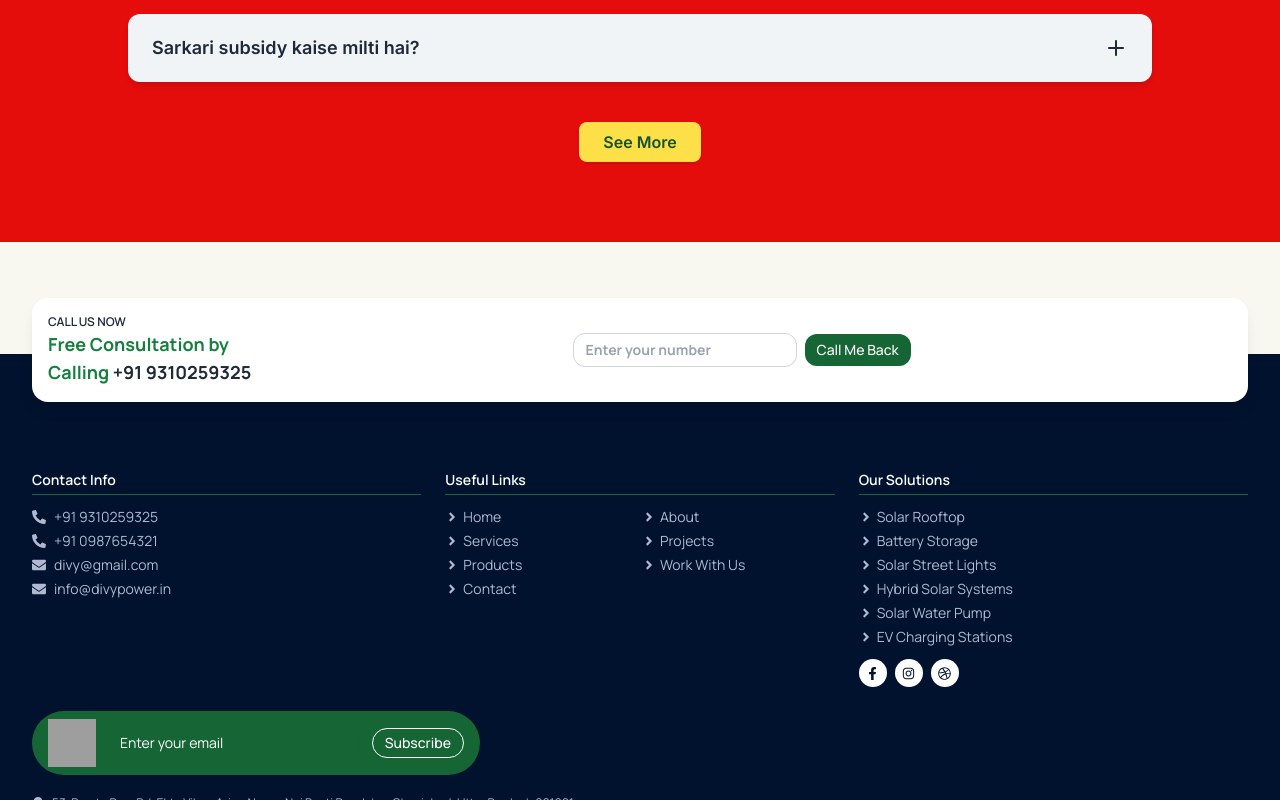
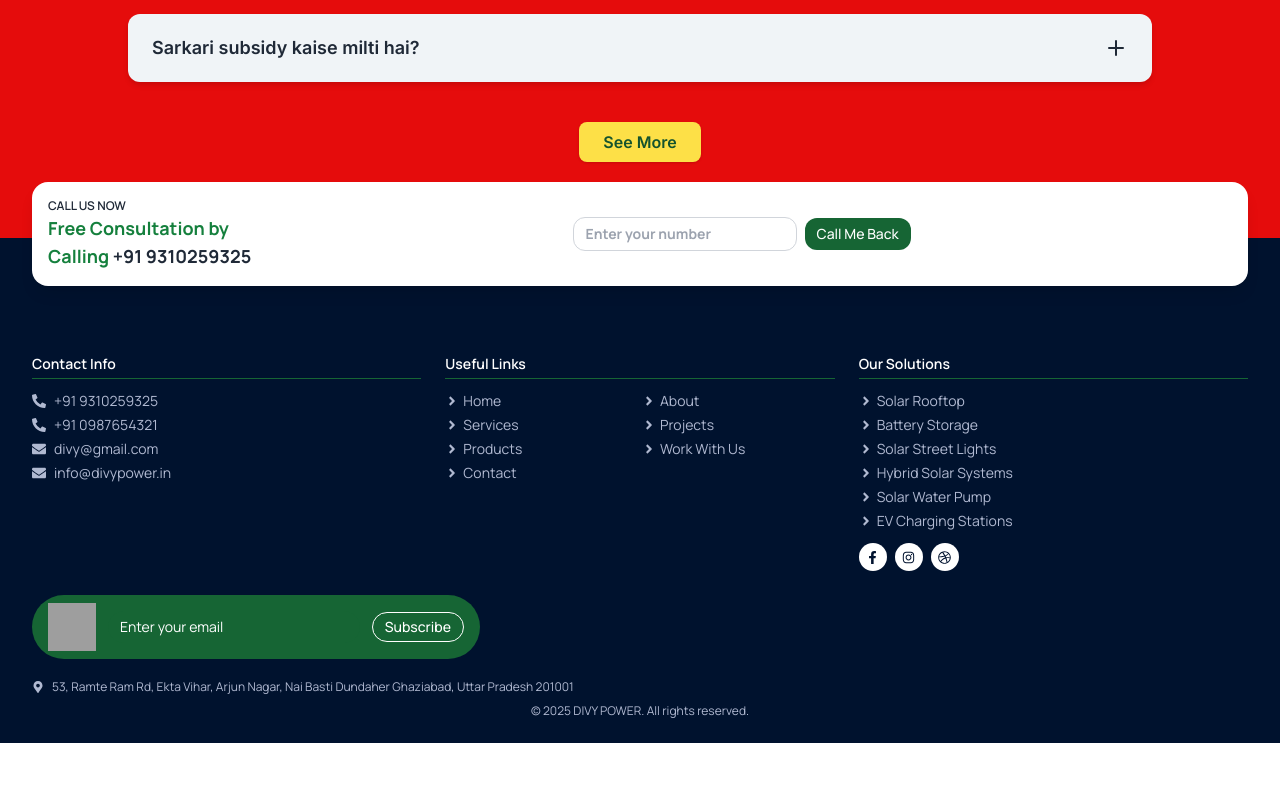
Before and after one commit to vanshika8484/Solar_web, a React (Vite) app: page / in a window 1280 px wide. Shown: the part 11200-12000 px from the top of the page. After the commit the page ends 11943 px from the top, so only its background shows below. Built offline with nearby package versions, Linux system fonts and the light colour scheme; grey boxes are pictures that could not be loaded; a web font is replaced by a local one.

Commit message:
Update Home.jsx

```diff
--- a/src/components/Home.jsx
+++ b/src/components/Home.jsx
@@ -188,12 +188,9 @@ function Home() {
 
 
 
-        <section>
 
 
-        </section>
-
-        <section className="mt-28 md:mt-28 About1 lg:mt-28 xl:mt-28 2xl:-mt-[10px]">
+        <section className=" About -mt-11">
           <Footer />
         </section>
       </section>
```
